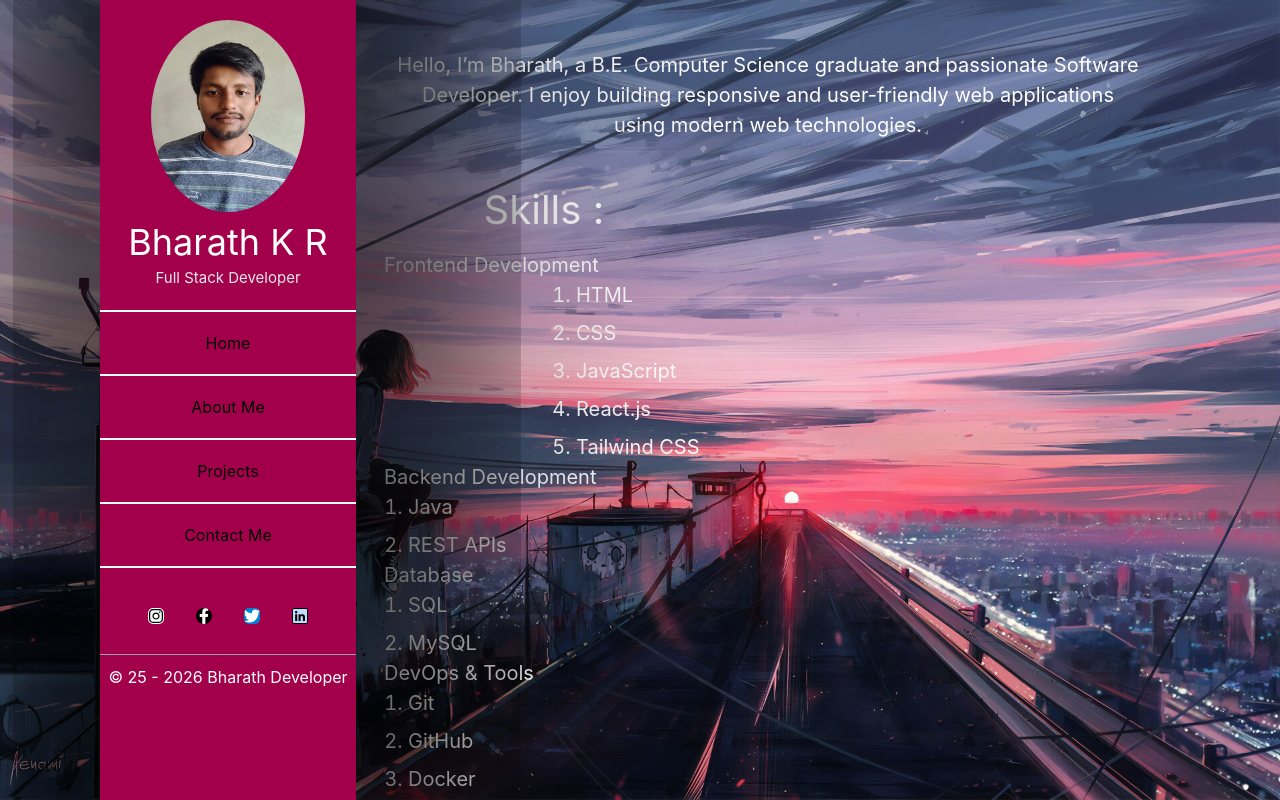
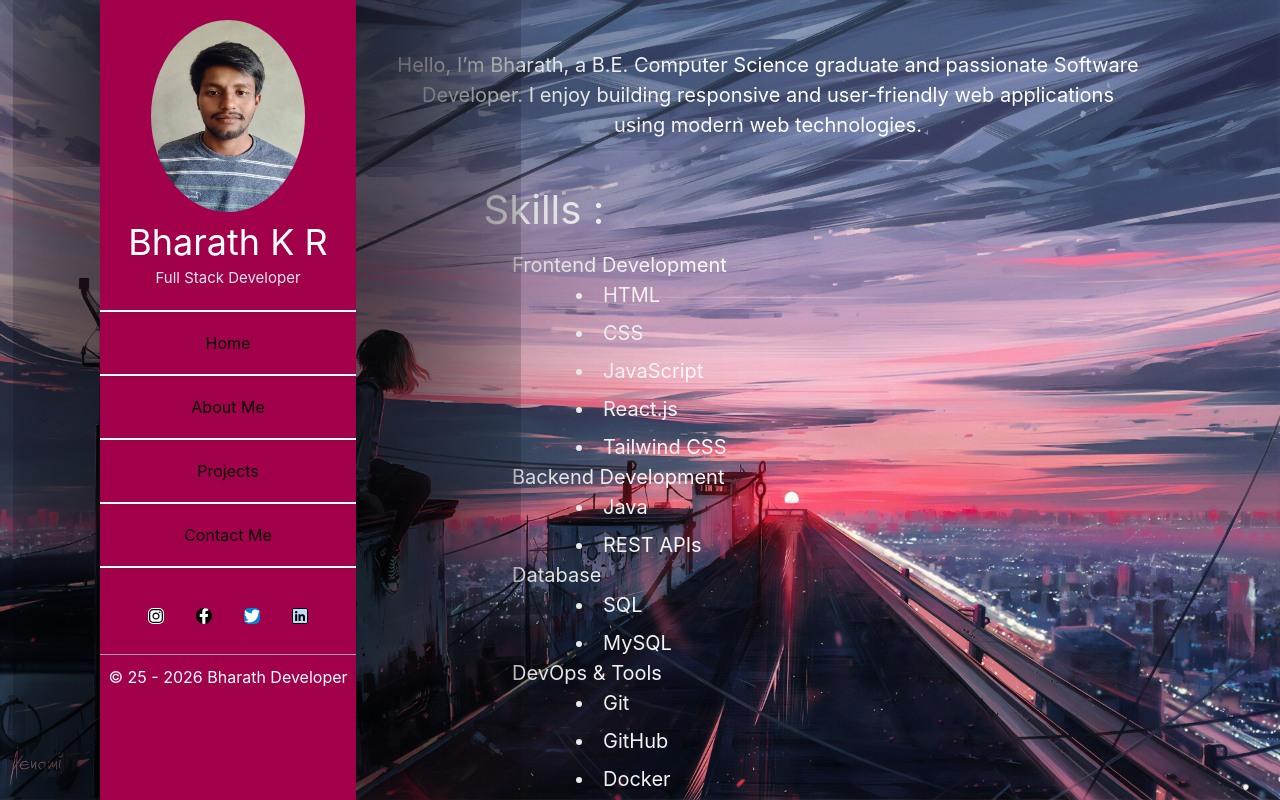
Before and after one commit to Bharath-c-dot/Portfolio, a React (Vite) app: page / in a window 1280 px wide. Both pictures are taken after a click on the button "About Me". Shown: the top 800 px of the page. Built offline with nearby package versions, Linux system fonts and the light colour scheme.

Commit message:
final change for skills

```diff
--- a/src/AboutMe.jsx
+++ b/src/AboutMe.jsx
@@ -14,8 +14,9 @@ const AboutMe = () => {
 
                 <div className="text-[20px] flex-col gap-[10vw]">
 
-                    <h4>Frontend Development</h4>
-                    <ul className="list-decimal text-start  ml-[15vw] space-y-2">
+
+                    <h4 className='ml-[10vw]'>Frontend Development</h4>
+                    <ul className="list-inside list-disc text-start  ml-[15vw] space-y-2">
                         <li>HTML</li>
                         <li>CSS</li>
                         <li>JavaScript</li>
@@ -23,20 +24,20 @@ const AboutMe = () => {
                         <li>Tailwind CSS</li>
                     </ul>
 
-                    <h4>Backend Development</h4>
-                    <ul start="5" className="list-decimal ml-6 text-start space-y-2">
+                    <h4 className='ml-[10vw]'>Backend Development</h4>
+                    <ul className="list-inside list-disc text-start  ml-[15vw] space-y-2">
                         <li>Java</li>
                         <li>REST APIs</li>
                     </ul>
 
-                    <h4>Database</h4>
-                    <ul start="5" className="list-decimal ml-6 text-start space-y-2">
+                    <h4 className='ml-[10vw]'>Database</h4>
+                    <ul className="list-inside list-disc text-start  ml-[15vw] space-y-2">
                         <li>SQL</li>
                         <li>MySQL</li>
                     </ul>
 
-                    <h4>DevOps & Tools</h4>
-                    <ul start="5" className="list-decimal ml-6 text-start space-y-2">
+                    <h4 className='ml-[10vw]'>DevOps & Tools</h4>
+                    <ul  className="list-inside list-disc text-start  ml-[15vw] space-y-2">
                         <li>Git</li>
                         <li>GitHub</li>
                         <li>Docker</li>
```
